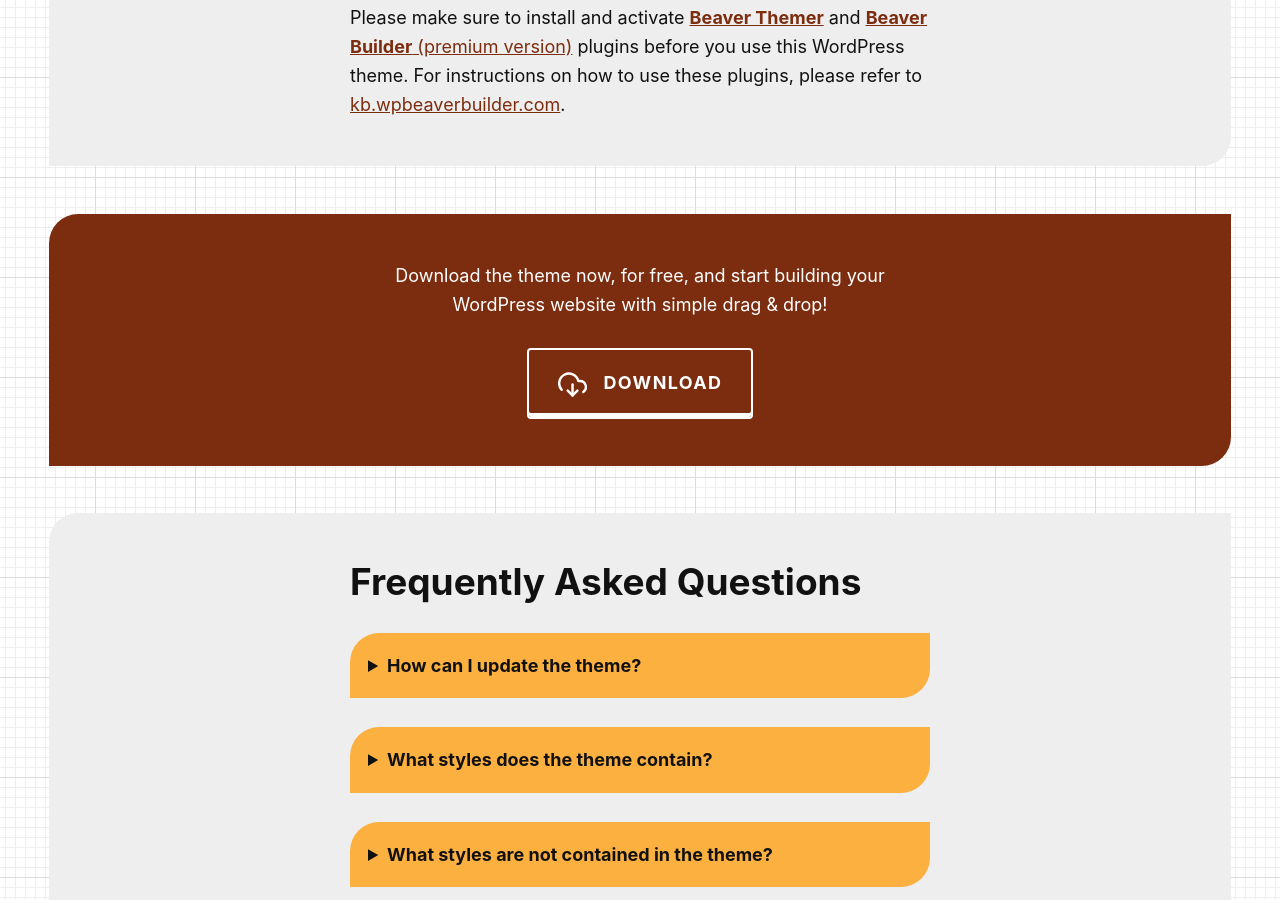
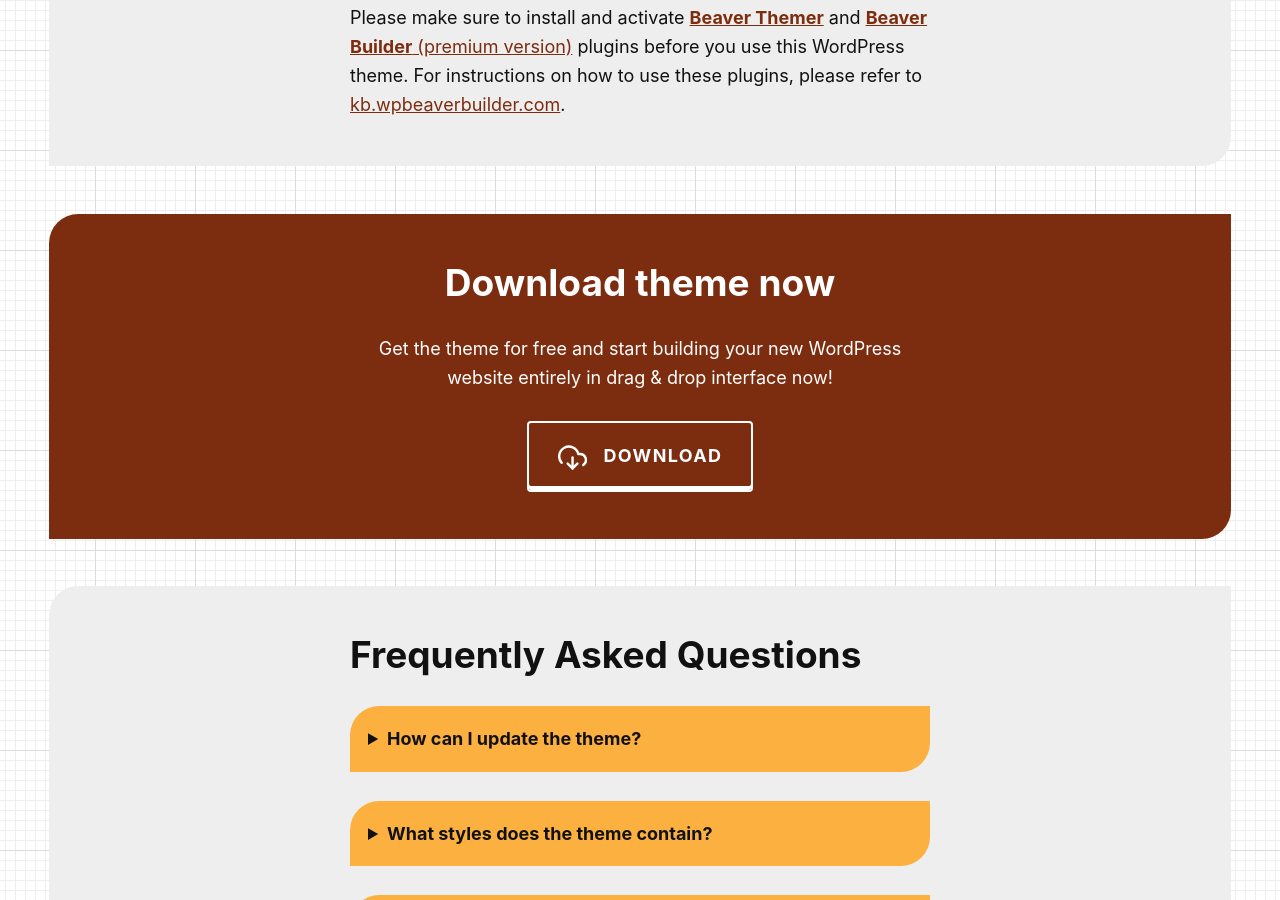
Before and after one commit to webmandesign/playground-for-beaver-themer, a Jekyll site: the page built from index.md, in a window 1280 px wide and 900 px high, scrolled down 1977 px. Built offline with Jekyll 4.4.1, drawn with Linux system fonts in a browser that asks for light colours; some of the changed text lies outside the part shown.

Commit message:
* Updating content

```diff
--- a/_includes/section-download.html
+++ b/_includes/section-download.html
@@ -1,6 +1,7 @@
 <section class="section download">
 	<div class="section-inner">
-		<p>Download the theme now, for free, and start building your WordPress website with simple drag & drop!</p>
+		<h2>Download theme now</h2>
+		<p>Get the theme for free and start building your new WordPress website entirely in drag & drop interface now!</p>
 		{% include button-download.html %}
 	</div>
 </section>
```
